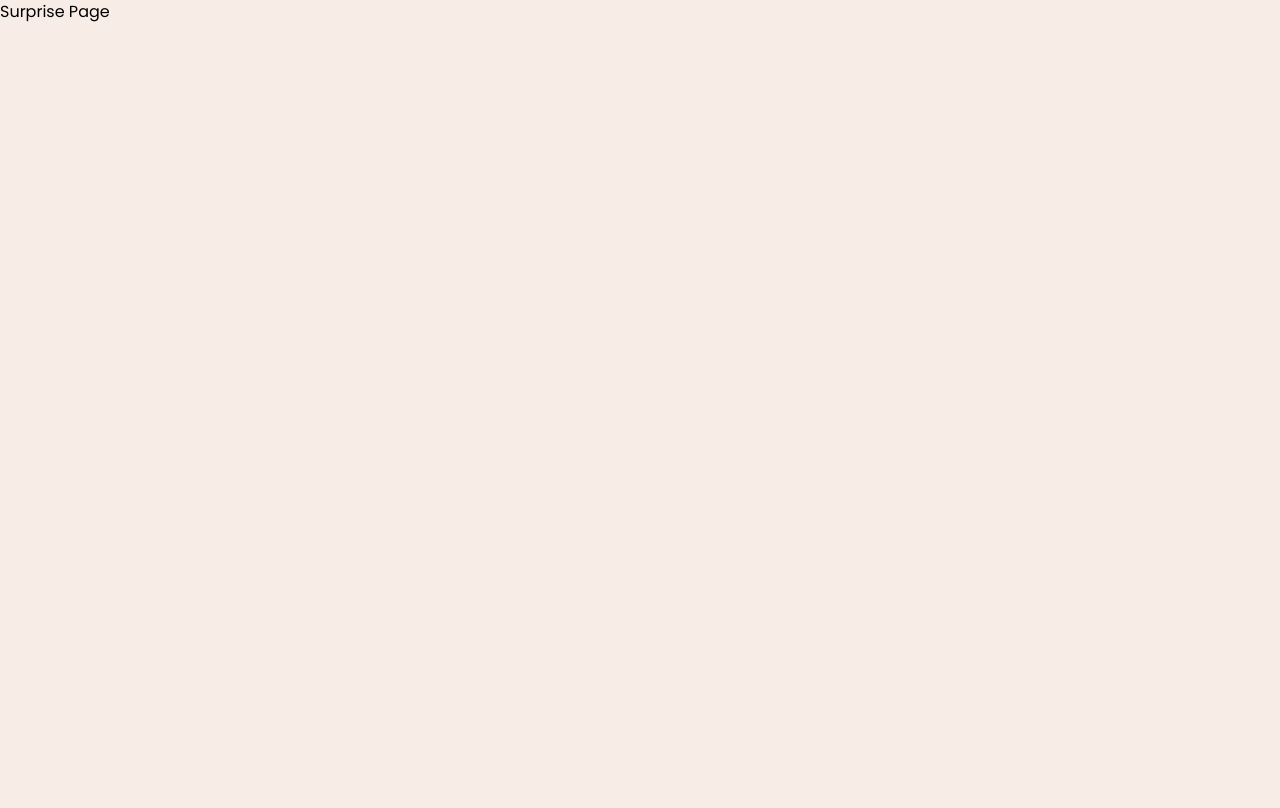
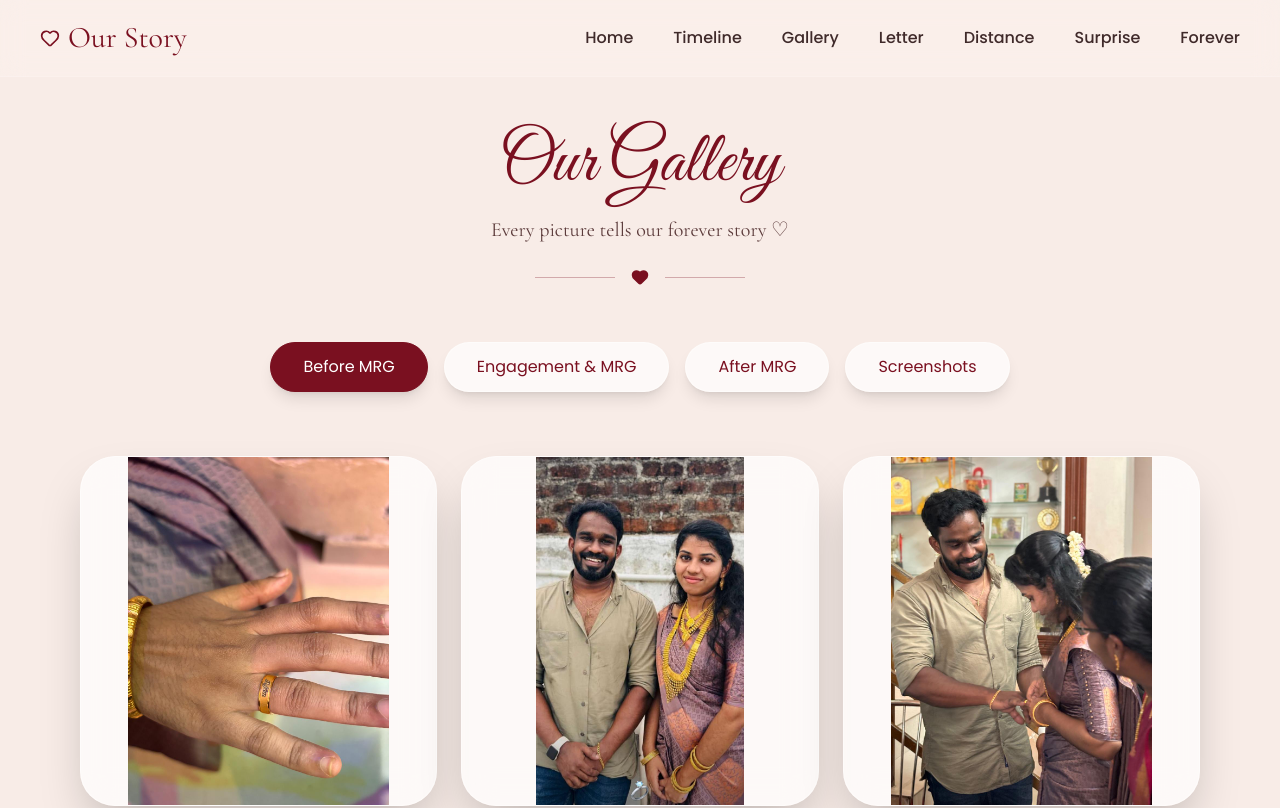
Before and after one commit to AshlinRenittaS/first-wedding-anniversary, a React (Vite) app: page /gallery in a window 1280 px wide. Shown: the top 808 px of the page. Built offline with nearby package versions, Linux system fonts and the light colour scheme.

Commit message:
gallery page designs

```diff
--- a/src/pages/Gallery.jsx
+++ b/src/pages/Gallery.jsx
@@ -1,9 +1,290 @@
-import React from "react";
+import { useState } from "react";
+
+import Navbar from "../components/Navbar";
+
+import {
+  Heart,
+  Camera,
+} from "lucide-react";
+
+/* BEFORE MARRIAGE */
+import before1 from "../assets/before1.jpeg";
+import before2 from "../assets/before2.jpeg";
+import before3 from "../assets/before3.jpeg";
+import before4 from "../assets/before4.jpeg";
+import before5 from "../assets/before5.jpeg";
+import before6 from "../assets/before6.jpeg";
+import before7 from "../assets/before7.jpeg";
+import before8 from "../assets/before8.jpeg";
+
+/* ENGAGEMENT & MARRIAGE */
+import engage1 from "../assets/mrg.jpeg";
+import engage2 from "../assets/mrg1.jpeg";
+import engage3 from "../assets/mrg2.jpeg";
+import engage4 from "../assets/mrg3.jpeg";
+import engage5 from "../assets/mrg4.jpeg";
+import engage6 from "../assets/mrg5.jpeg";
+import engage7 from "../assets/mrg6.jpeg";
+import engage8 from "../assets/mrg7.jpeg";
+import engage9 from "../assets/mrg8.jpeg";
+import engage10 from "../assets/mrg9.jpeg";
+import engage11 from "../assets/mrg10.jpeg";
+import engage12 from "../assets/mrgg.jpeg";
+import engage13 from "../assets/mrg11.jpeg";
+
+/* AFTER MARRIAGE */
+import after1 from "../assets/after1.jpeg";
+import after2 from "../assets/after2.jpeg";
+import after3 from "../assets/after3.jpeg";
+import after4 from "../assets/after4.jpeg";
+import after5 from "../assets/after5.jpeg";
+
+/* SCREENSHOTS */
+import screen1 from "../assets/screen1.jpeg";
+import screen2 from "../assets/screen2.jpeg";
+import screen3 from "../assets/screen3.jpeg";
+
+const tabs = [
+  "Before MRG",
+  "Engagement & MRG",
+  "After MRG",
+  "Screenshots",
+];
+
+const galleryData = {
+  "Before MRG": [
+    { image: before1 },
+    { image: before2 },
+    { image: before3 },
+    { image: before4 },
+    { image: before5 },
+    { image: before6 },
+    { image: before7 },
+
+    // LAST IMAGE FIX
+    {
+      image: before8,
+      mobileClass: "object-contain bg-[#f8ece7]",
+    },
+  ],
+
+  "Engagement & MRG": [
+
+    // 1ST IMAGE FIX
+    {
+      image: engage12,
+      mobileClass: "object-contain bg-[#f8ece7]",
+    },
+
+    // 2ND IMAGE FIX
+    {
+      image: engage1,
+      mobileClass: "object-contain bg-[#f8ece7]",
+    },
+
+    { image: engage2 },
+    { image: engage13 },
+    { image: engage3 },
+    { image: engage4 },
+    { image: engage5 },
+    { image: engage6 },
+    { image: engage7 },
+    { image: engage8 },
+    { image: engage9 },
+
+    // 12TH IMAGE FIX
+    {
+      image: engage10,
+      mobileClass: "object-contain bg-[#f8ece7]",
+    },
+
+    { image: engage11 },
+  ],
+
+  "After MRG": [
+    { image: after1 },
+
+    // 2ND IMAGE FIX
+    {
+      image: after2,
+      mobileClass: "object-contain bg-[#f8ece7]",
+    },
+
+    // 3RD IMAGE FIX
+    {
+      image: after3,
+      mobileClass: "object-contain bg-[#f8ece7]",
+    },
+
+    { image: after4 },
+    { image: after5 },
+  ],
+
+  "Screenshots": [
+    { image: screen1 },
+    { image: screen2 },
+    { image: screen3 },
+  ],
+};
 
 const Gallery = () => {
+
+  const [activeTab, setActiveTab] = useState("Before MRG");
+
   return (
-    <div>
-      <h1>Surprise Page</h1>
+
+    <div className="min-h-screen bg-[#f8ece7] overflow-hidden">
+
+      {/* Navbar */}
+      <Navbar />
+
+      {/* Main */}
+      <div className="pt-32 px-5 md:px-20 pb-20">
+
+        {/* Heading */}
+        <div className="text-center">
+
+          <h1 className="title-font text-5xl md:text-7xl text-[#7a1020]">
+            Our Gallery
+          </h1>
+
+          <p className="mt-4 text-[#5c3b3b] text-lg md:text-xl heading-font">
+            Every picture tells our forever story ♡
+          </p>
+
+          {/* Divider */}
+          <div className="flex items-center justify-center gap-4 mt-6">
+
+            <div className="w-20 h-[1px] bg-[#7a1020]/30"></div>
+
+            <Heart
+              size={18}
+              className="fill-[#7a1020] text-[#7a1020]"
+            />
+
+            <div className="w-20 h-[1px] bg-[#7a1020]/30"></div>
+          </div>
+        </div>
+
+        {/* Tabs */}
+        <div className="mt-14 flex flex-wrap justify-center gap-4">
+
+          {tabs.map((tab) => (
+
+            <button
+              key={tab}
+              onClick={() => setActiveTab(tab)}
+              className={`
+                px-6
+                md:px-8
+                py-3
+                rounded-full
+                text-sm
+                md:text-base
+                transition-all
+                duration-300
+                border
+                shadow-lg
+
+                ${
+                  activeTab === tab
+                    ? "bg-[#7a1020] text-white border-[#7a1020]"
+                    : "bg-white/70 text-[#7a1020] border-white/40 hover:bg-[#7a1020] hover:text-white"
+                }
+              `}
+            >
+              {tab}
+            </button>
+          ))}
+        </div>
+
+        {/* Gallery Grid */}
+        <div className="mt-16 grid grid-cols-1 sm:grid-cols-2 lg:grid-cols-3 gap-6">
+
+          {galleryData[activeTab].map((item, index) => (
+
+            <div
+              key={index}
+              className={`
+                relative
+                overflow-hidden
+                rounded-[35px]
+                shadow-2xl
+                group
+                bg-white/70
+                backdrop-blur-lg
+                border border-white/40
+
+                ${
+                  activeTab === "Screenshots"
+                    ? "h-[500px] md:h-[350px]"
+                    : "h-[420px] md:h-[350px]"
+                }
+              `}
+            >
+
+              {/* Image */}
+              <img
+                src={item.image}
+                alt=""
+                className={`
+                  w-full
+                  h-full
+                  object-center
+                  transition-all
+                  duration-700
+                  group-hover:scale-105
+
+                  ${
+                    activeTab === "Screenshots"
+                      ? "object-contain bg-[#f8ece7]"
+                      : item.mobileClass
+                      ? `${item.mobileClass} md:object-contain`
+                      : "object-cover md:object-contain"
+                  }
+                `}
+              />
+
+              {/* Overlay */}
+              <div className="absolute inset-0 bg-gradient-to-t from-black/50 via-black/0 to-transparent opacity-0 group-hover:opacity-100 transition-all duration-500"></div>
+
+              {/* Camera Icon */}
+              <div className="absolute bottom-5 left-5 opacity-0 group-hover:opacity-100 transition-all duration-500">
+
+                <div className="w-12 h-12 rounded-full bg-white/90 flex items-center justify-center shadow-xl">
+
+                  <Camera
+                    size={20}
+                    className="text-[#7a1020]"
+                  />
+                </div>
+              </div>
+            </div>
+          ))}
+        </div>
+
+        {/* Bottom Quote */}
+        <div className="text-center mt-24">
+
+          <p className="title-font text-4xl md:text-6xl text-[#7a1020] leading-tight">
+            Love captured
+            <br />
+            in every moment ♡
+          </p>
+
+          <div className="flex items-center justify-center gap-4 mt-8">
+
+            <div className="w-20 h-[1px] bg-[#7a1020]/30"></div>
+
+            <Heart
+              size={18}
+              className="fill-[#7a1020] text-[#7a1020]"
+            />
+
+            <div className="w-20 h-[1px] bg-[#7a1020]/30"></div>
+          </div>
+        </div>
+      </div>
     </div>
   );
 };
```
